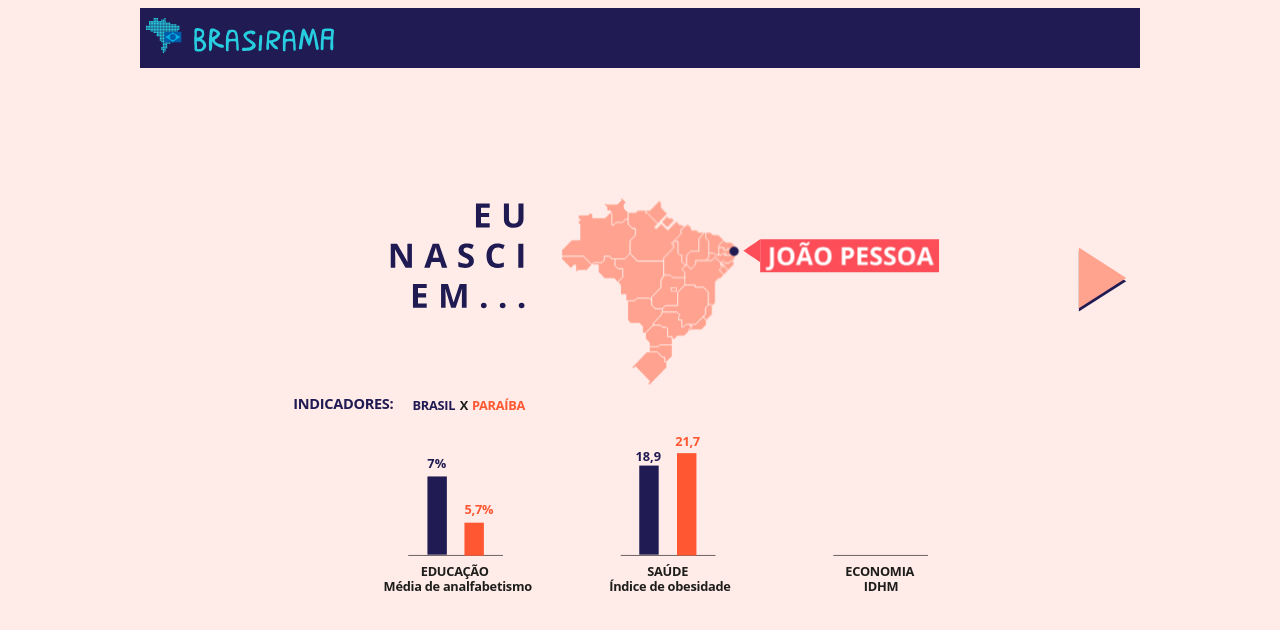
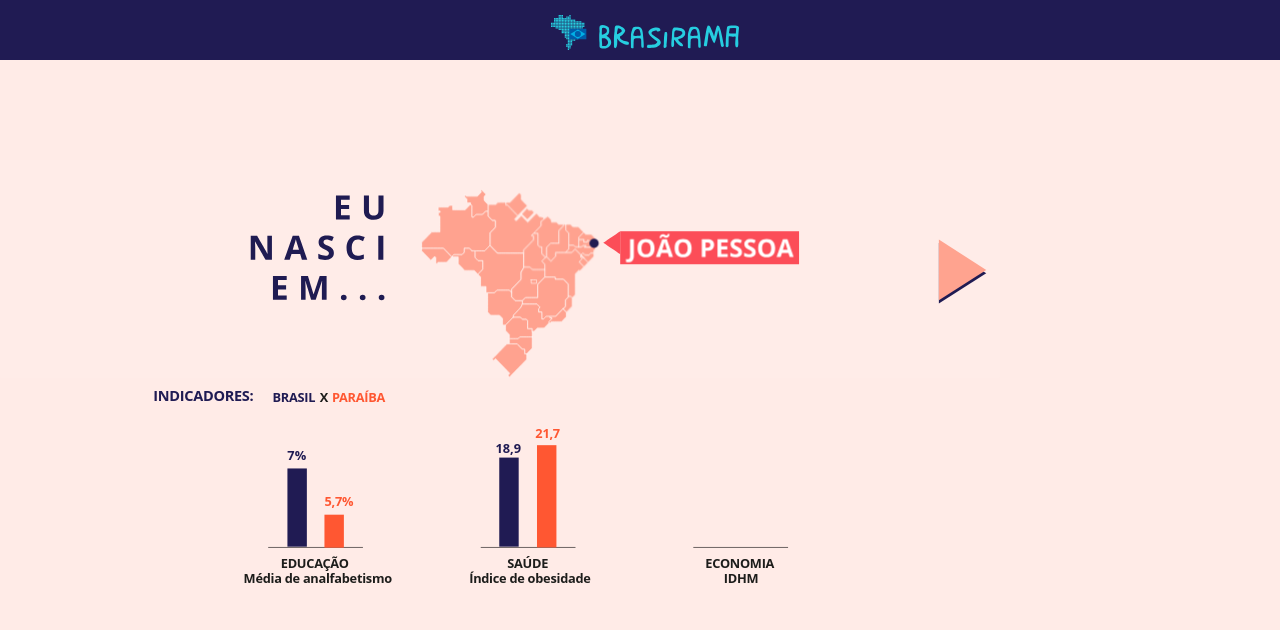
Before and after one commit to thayannevls/Brasirama, a Vue app in the folder brasis_interface/: page /#/main in a window 1280 px wide. Shown: the top 630 px of the page. Built offline with nearby package versions, Linux system fonts and the light colour scheme.

Commit message:
css da barra

```diff
--- a/brasis_interface/src/App.vue
+++ b/brasis_interface/src/App.vue
@@ -1,5 +1,8 @@
 <template>
   <div id="app">
+    <div class="cabecalho">
+      <img class="logo" src="static/image/logo_brasirama.svg"/>
+    </div>
     <transition name="fade">
       <router-view/>
     </transition>
@@ -18,13 +21,16 @@ export default {
 html {
     background-color: #ffebe7;
 }
+html, body, #app {
+    margin: 0;
+    padding: 0;
+}
 
 #app {
     font-family: 'Open Sans', sans-serif;
     -webkit-font-smoothing: antialiased;
     -moz-osx-font-smoothing: grayscale;
     max-width: 1000px;
-    margin: auto;
 }
 
 button:active {
@@ -36,6 +42,18 @@ button:focus {
 button::-moz-focus-inner {
     border: 0;
 }
+.cabecalho{
+    width: 100vw;
+    height: 50px;
+    background: #201b53;
+    padding: 5px;
+}
+.logo {
+    width: 200px;
+    margin: auto;
+    display: block;
+}
+
 
 button {
     font-family: 'Open Sans', sans-serif;
--- a/brasis_interface/src/components/MainView.vue
+++ b/brasis_interface/src/components/MainView.vue
@@ -1,8 +1,5 @@
 <template>
   <div>
-    <div class="cabecalho">
-      <img class="imagem" src="static/image/logo_brasirama.svg"/>
-    </div>
     <div id="top-row">
       <transition name="fade">
         <img v-if="showButton" @click="nextFase" class="next-button" src="static/image/btn_proxima.svg"/>
@@ -112,13 +109,6 @@ export default {
     z-index: 100;
     transform: translate(0%, -50%);
 }
-.cabecalho{
-    width: 100%;
-    height: 10%;
-    background: #201b53;
-    margin-top: 0%;
-}
-
 .imagem{
     width: 20%;
 }
```
